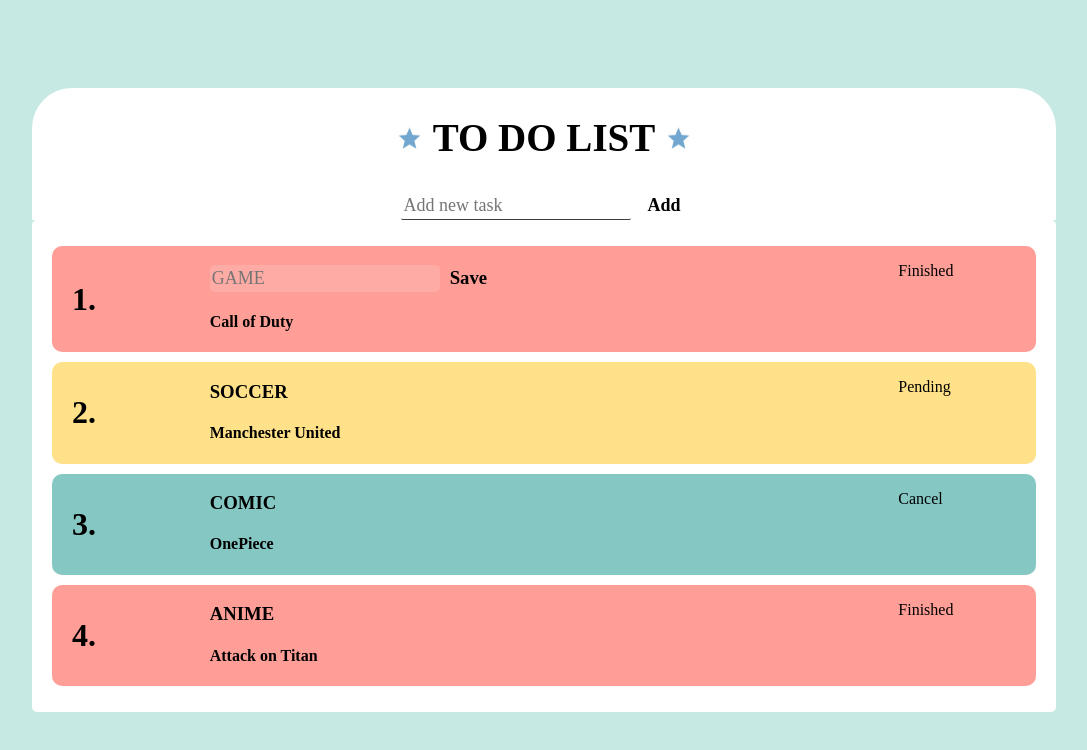
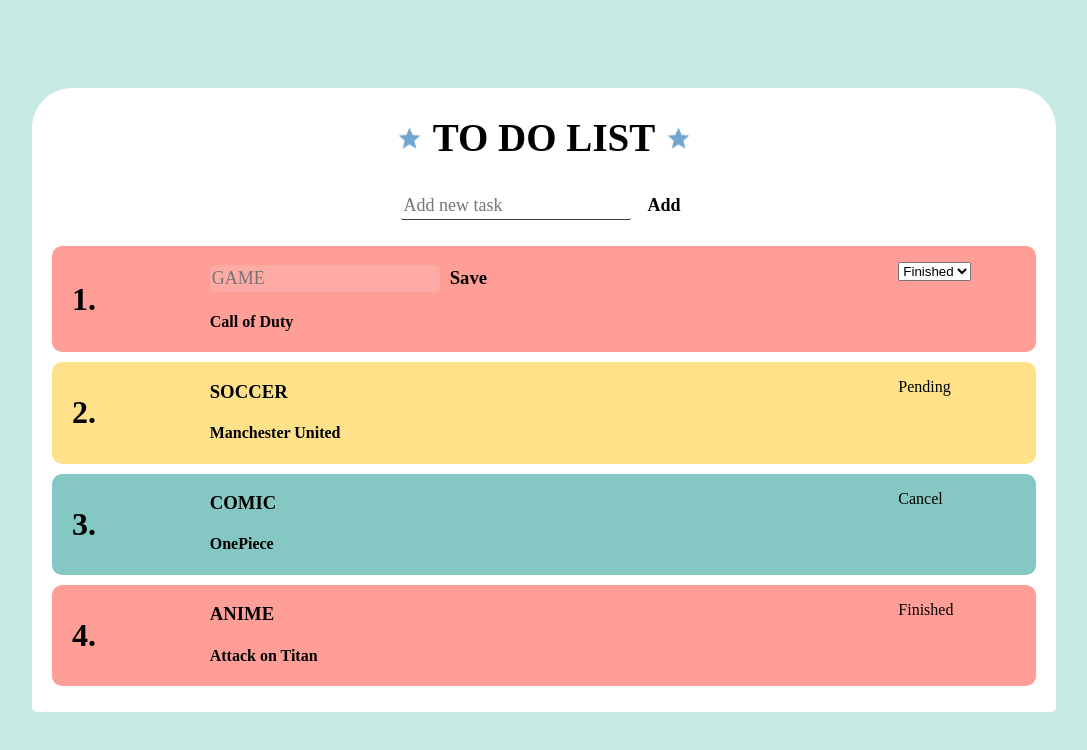
Before and after one commit to vanth0101/TranHoaiVan_FE14_ToDoList, a React (Create React App) app: page / in a window 1280 px wide. Both pictures are taken after a click on the element "GAME". Shown: the top 750 px of the page, without its empty margins (96-1183 px from the left). Built offline with nearby package versions, Linux system fonts and the light colour scheme; a web font is replaced by a local one.

Commit message:
add edit Status

```diff
--- a/src/App.jsx
+++ b/src/App.jsx
@@ -1,8 +1,8 @@
+import React, { useState } from 'react';
 import './App.css';
-import React,{useState} from 'react';
+import Newtask from './components/NewTask.jsx';
+import star from './components/pngwing.com.png';
 import Task from './components/Task.jsx';
-import star from './components/pngwing.com.png';
-import Newtask from './components/NewTask.jsx'
 
 function App(){
   let taskdata = [
@@ -30,16 +30,17 @@
 
   const [task, setTask] = useState(taskdata);
 
-  const getdata = (data, key) => {
-    if (!data){return false}
+  const getdata = (data, key, statusValue) => {
+    if (!data&&task[key].status===statusValue){return false}
     let taskUpdate = [...task];
-    taskUpdate[key].name = data;
+    if (data) { taskUpdate[key].name = data; }
+    if (task[key].status!==statusValue) {taskUpdate[key].status = statusValue;}
     setTask(taskUpdate);
   }
 
   const addfn = (value) => {
     let taskUpdate = [...task];
-    taskUpdate.push({ name: value });
+    taskUpdate.push({ name: value, content:'', status:'Pending' });
     setTask(taskUpdate);
   }
 
--- a/src/components/Task.jsx
+++ b/src/components/Task.jsx
@@ -7,16 +7,20 @@
     super(props);
     this.state = {
       isEditing: false,
-      value:this.props.name
+      value: this.props.name,
+      statusValue: this.props.status
     }
   }
 
 
   saveClick = (event, key) => {
     this.setState({ isEditing: false });
-    this.props.getdata(event,key);
+    this.props.getdata(event,key,this.state.statusValue);
   }
 
+  handleChange = (e) => {
+    this.setState({ statusValue: e.target.value})
+  }
 
   editClick = () => {
     this.setState({ isEditing: true });
@@ -33,10 +37,18 @@
         </div>
         <div>
           <h3> {this.state.isEditing ? <Inputtext saveClick={this.saveClick} value={this.props.name} index={this.props.index}/> : <span onClick={this.editClick} >{ this.props.name }</span>}</h3>
-          <h4> {this.props.content}</h4>
+          <h4> {this.props.content }</h4>
         </div>
         <div>
-          <p>{this.props.status}</p>
+          {this.state.isEditing ?
+            <p>
+            <select onChange={this.handleChange}>
+              <option value={this.state.statusValue}>{this.state.statusValue}</option>
+              <option value="Finished">Finished</option>
+              <option value="Cancel">Cancel</option>
+              <option value="Pending">Pending</option>
+            </select>
+            </p> : <p onClick={this.editClick}>{this.props.status}</p>}
         </div>
       </li>
     );
--- a/src/index.css
+++ b/src/index.css
@@ -60,10 +60,14 @@
   list-style:none;
 }
 
+  ul li div p:hover{
+    cursor: pointer;
+  }
+
 .main{
   background:white;
   border-top: none;
-  border-radius: 5px;
+  border-radius: 0 0 5px 5px;
   padding: 0;
 }
 
```
Also changed, not shown: 1 other file (tests, documents, lock files or other folders).
